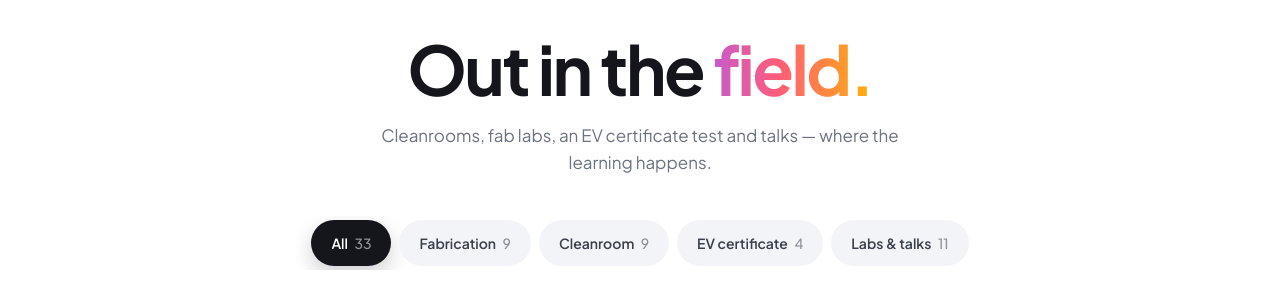
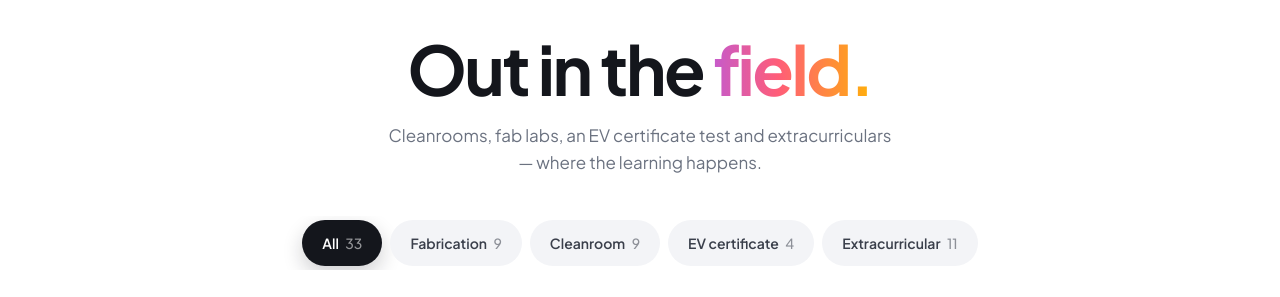
Before and after one commit to NuchPunnawichP/portfolio, a plain HTML site: page index.html in a window 1280 px wide. Shown: the part 2420-2717 px from the top of the page. Drawn offline with Linux system fonts and the light colour scheme.

Commit message:
Rename Labs & talks category to Extracurricular
Co-Authored-By: Claude Opus 5.5 <noreply@anthropic.com>

```diff
--- a/index.html
+++ b/index.html
@@ -173,13 +173,13 @@
     <!-- ============ FIELD PHOTO WALL ============ -->
     <section class="field" id="field" aria-labelledby="field-title">
       <h2 id="field-title" class="center-title">Out in the <span class="grad">field.</span></h2>
-      <p class="center-sub">Cleanrooms, fab labs, an EV certificate test and talks — where the learning happens.</p>
+      <p class="center-sub">Cleanrooms, fab labs, an EV certificate test and extracurriculars — where the learning happens.</p>
       <div class="tabs gfilters" role="group" aria-label="Filter photos">
         <button class="tab active" type="button" data-filter="all">All <span>33</span></button>
         <button class="tab" type="button" data-filter="fab">Fabrication <span>9</span></button>
         <button class="tab" type="button" data-filter="clean">Cleanroom <span>9</span></button>
         <button class="tab" type="button" data-filter="ev">EV certificate <span>4</span></button>
-        <button class="tab" type="button" data-filter="talk">Labs &amp; talks <span>11</span></button>
+        <button class="tab" type="button" data-filter="talk">Extracurricular <span>11</span></button>
       </div>
       <div class="ggroup" data-group="fab">
         <div class="ghead"><div><h3>Fabrication <span>9</span></h3><p>Printers, fixtures and parts from the digital fab lab.</p></div><button class="gsee" type="button" data-filter="fab">See all 9 →</button></div>
@@ -219,19 +219,19 @@
         </div>
       </div>
       <div class="ggroup" data-group="talk">
-        <div class="ghead"><div><h3>Labs & talks <span>11</span></h3><p>Lab visits, research talks, demos and the people there.</p></div><button class="gsee" type="button" data-filter="talk">See all 11 →</button></div>
+        <div class="ghead"><div><h3>Extracurricular <span>11</span></h3><p>Lab visits, talks, forums and demos outside class.</p></div><button class="gsee" type="button" data-filter="talk">See all 11 →</button></div>
         <div class="gwall">
-          <button class="gtile" data-set="talk" data-full="images/gallery/talk-01.jpg" data-caption="Aircraft lab"><img src="images/gallery/thumb/talk-01.jpg" alt="Aircraft lab" width="760" height="1351" loading="lazy"><span class="gcap">Aircraft lab<b>Labs &amp; talks</b></span></button>
-          <button class="gtile" data-set="talk" data-full="images/gallery/talk-02.jpg" data-caption="Machine shop visit"><img src="images/gallery/thumb/talk-02.jpg" alt="Machine shop visit" width="760" height="1351" loading="lazy"><span class="gcap">Machine shop visit<b>Labs &amp; talks</b></span></button>
-          <button class="gtile" data-set="talk" data-full="images/gallery/talk-03.jpg" data-caption="Hands-on session"><img src="images/gallery/thumb/talk-03.jpg" alt="Hands-on session" width="760" height="1351" loading="lazy"><span class="gcap">Hands-on session<b>Labs &amp; talks</b></span></button>
-          <button class="gtile" data-set="talk" data-full="images/gallery/talk-04.jpg" data-caption="NSTDA event hall"><img src="images/gallery/thumb/talk-04.jpg" alt="NSTDA event hall" width="760" height="1351" loading="lazy"><span class="gcap">NSTDA event hall<b>Labs &amp; talks</b></span></button>
-          <button class="gtile" data-set="talk" data-full="images/gallery/talk-05.jpg" data-caption="Research talk"><img src="images/gallery/thumb/talk-05.jpg" alt="Research talk" width="760" height="1351" loading="lazy"><span class="gcap">Research talk<b>Labs &amp; talks</b></span></button>
-          <button class="gtile" data-set="talk" data-full="images/gallery/talk-06.jpg" data-caption="Talk on channel modelling"><img src="images/gallery/thumb/talk-06.jpg" alt="Talk on channel modelling" width="760" height="1351" loading="lazy"><span class="gcap">Talk on channel modelling<b>Labs &amp; talks</b></span></button>
-          <button class="gtile gextra" data-set="talk" data-full="images/gallery/talk-07.jpg" data-caption="Project demo"><img src="images/gallery/thumb/talk-07.jpg" alt="Project demo" width="760" height="428" loading="lazy"><span class="gcap">Project demo<b>Labs &amp; talks</b></span></button>
-          <button class="gtile gextra" data-set="talk" data-full="images/gallery/talk-08.jpg" data-caption="Class session"><img src="images/gallery/thumb/talk-08.jpg" alt="Class session" width="760" height="1351" loading="lazy"><span class="gcap">Class session<b>Labs &amp; talks</b></span></button>
-          <button class="gtile gextra" data-set="talk" data-full="images/gallery/talk-09.jpg" data-caption="Water Resilience Forum 2026"><img src="images/gallery/thumb/talk-09.jpg" alt="Water Resilience Forum 2026" width="760" height="570" loading="lazy"><span class="gcap">Water Resilience Forum 2026<b>Labs &amp; talks</b></span></button>
-          <button class="gtile gextra" data-set="talk" data-full="images/gallery/talk-10.jpg" data-caption="Group photo"><img src="images/gallery/thumb/talk-10.jpg" alt="Group photo" width="760" height="570" loading="lazy"><span class="gcap">Group photo<b>Labs &amp; talks</b></span></button>
-          <button class="gtile gextra" data-set="talk" data-full="images/gallery/talk-11.jpg" data-caption="With friends at the event"><img src="images/gallery/thumb/talk-11.jpg" alt="With friends at the event" width="760" height="570" loading="lazy"><span class="gcap">With friends at the event<b>Labs &amp; talks</b></span></button>
+          <button class="gtile" data-set="talk" data-full="images/gallery/talk-01.jpg" data-caption="Aircraft lab"><img src="images/gallery/thumb/talk-01.jpg" alt="Aircraft lab" width="760" height="1351" loading="lazy"><span class="gcap">Aircraft lab<b>Extracurricular</b></span></button>
+          <button class="gtile" data-set="talk" data-full="images/gallery/talk-02.jpg" data-caption="Machine shop visit"><img src="images/gallery/thumb/talk-02.jpg" alt="Machine shop visit" width="760" height="1351" loading="lazy"><span class="gcap">Machine shop visit<b>Extracurricular</b></span></button>
+          <button class="gtile" data-set="talk" data-full="images/gallery/talk-03.jpg" data-caption="Hands-on session"><img src="images/gallery/thumb/talk-03.jpg" alt="Hands-on session" width="760" height="1351" loading="lazy"><span class="gcap">Hands-on session<b>Extracurricular</b></span></button>
+          <button class="gtile" data-set="talk" data-full="images/gallery/talk-04.jpg" data-caption="NSTDA event hall"><img src="images/gallery/thumb/talk-04.jpg" alt="NSTDA event hall" width="760" height="1351" loading="lazy"><span class="gcap">NSTDA event hall<b>Extracurricular</b></span></button>
+          <button class="gtile" data-set="talk" data-full="images/gallery/talk-05.jpg" data-caption="Research talk"><img src="images/gallery/thumb/talk-05.jpg" alt="Research talk" width="760" height="1351" loading="lazy"><span class="gcap">Research talk<b>Extracurricular</b></span></button>
+          <button class="gtile" data-set="talk" data-full="images/gallery/talk-06.jpg" data-caption="Talk on channel modelling"><img src="images/gallery/thumb/talk-06.jpg" alt="Talk on channel modelling" width="760" height="1351" loading="lazy"><span class="gcap">Talk on channel modelling<b>Extracurricular</b></span></button>
+          <button class="gtile gextra" data-set="talk" data-full="images/gallery/talk-07.jpg" data-caption="Project demo"><img src="images/gallery/thumb/talk-07.jpg" alt="Project demo" width="760" height="428" loading="lazy"><span class="gcap">Project demo<b>Extracurricular</b></span></button>
+          <button class="gtile gextra" data-set="talk" data-full="images/gallery/talk-08.jpg" data-caption="Class session"><img src="images/gallery/thumb/talk-08.jpg" alt="Class session" width="760" height="1351" loading="lazy"><span class="gcap">Class session<b>Extracurricular</b></span></button>
+          <button class="gtile gextra" data-set="talk" data-full="images/gallery/talk-09.jpg" data-caption="Water Resilience Forum 2026"><img src="images/gallery/thumb/talk-09.jpg" alt="Water Resilience Forum 2026" width="760" height="570" loading="lazy"><span class="gcap">Water Resilience Forum 2026<b>Extracurricular</b></span></button>
+          <button class="gtile gextra" data-set="talk" data-full="images/gallery/talk-10.jpg" data-caption="Group photo"><img src="images/gallery/thumb/talk-10.jpg" alt="Group photo" width="760" height="570" loading="lazy"><span class="gcap">Group photo<b>Extracurricular</b></span></button>
+          <button class="gtile gextra" data-set="talk" data-full="images/gallery/talk-11.jpg" data-caption="With friends at the event"><img src="images/gallery/thumb/talk-11.jpg" alt="With friends at the event" width="760" height="570" loading="lazy"><span class="gcap">With friends at the event<b>Extracurricular</b></span></button>
         </div>
       </div>
     </section>
```
